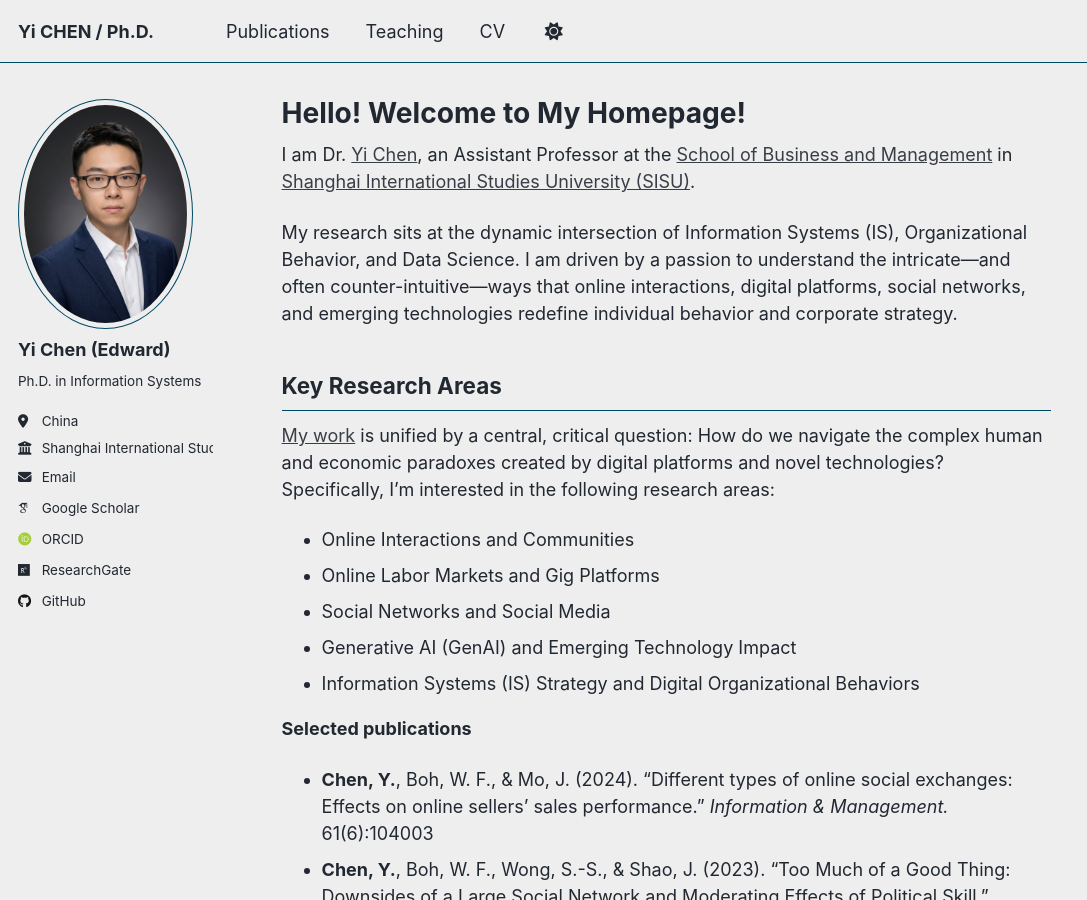
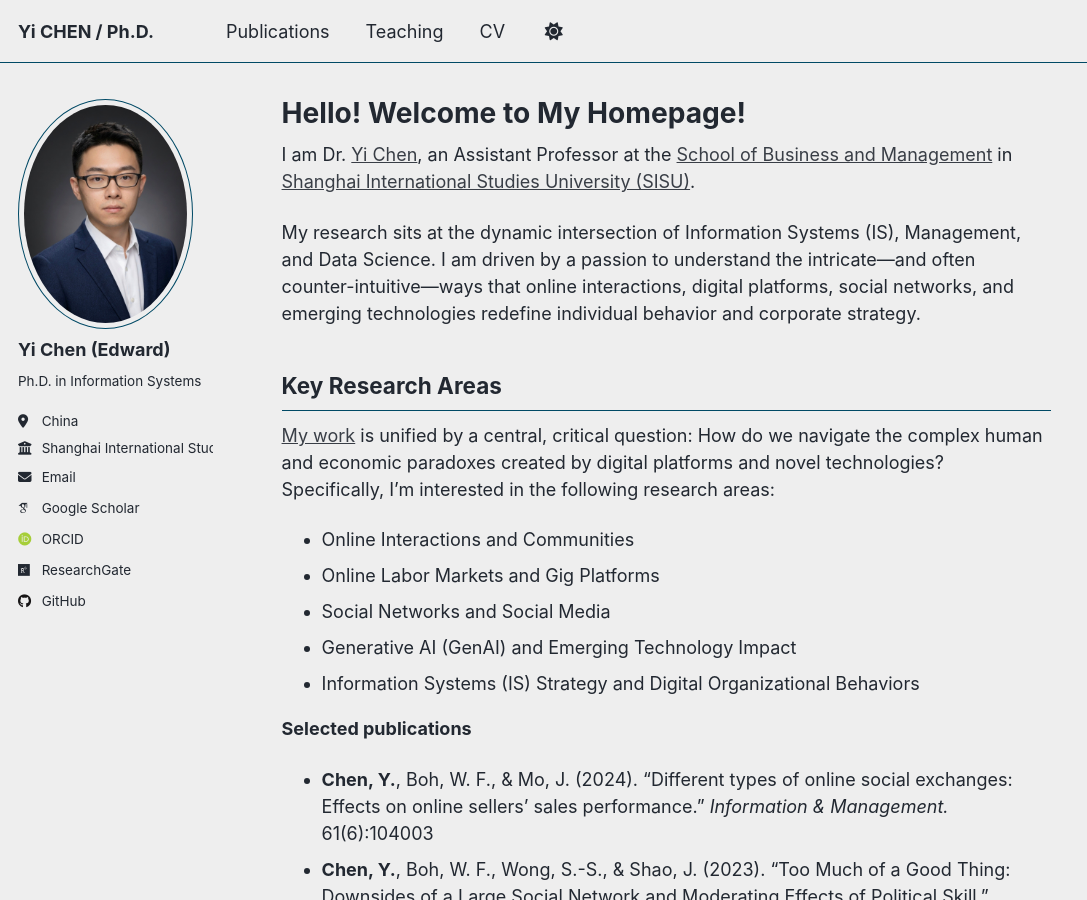
Before and after one commit to chenyi-edward/chenyi-edward.github.io, a Jekyll site: the page built from _pages/about.md, in a window 1280 px wide and 900 px high. Shown: the whole window, without its empty margins (0-1087 px from the left). Built offline with Jekyll 4.4.1, drawn with Linux system fonts in a browser that asks for light colours; some web fonts are replaced; a script that is not in the unit is left out.

Commit message:
Update about.md

```diff
--- a/_pages/about.md
+++ b/_pages/about.md
@@ -9,7 +9,7 @@ redirect_from:
 
 I am Dr. [Yi Chen](https://chenyi-edward.github.io/cv/), an Assistant Professor at the [School of Business and Management](http://en.sbm.shisu.edu.cn/ChenYi/list.htm) in [Shanghai International Studies University (SISU)](http://www.shisu.edu.cn).
 
-My research sits at the dynamic intersection of Information Systems (IS), Organizational Behavior, and Data Science. I am driven by a passion to understand the intricate—and often counter-intuitive—ways that online interactions, digital platforms, social networks, and emerging technologies redefine individual behavior and corporate strategy.
+My research sits at the dynamic intersection of Information Systems (IS), Management, and Data Science. I am driven by a passion to understand the intricate—and often counter-intuitive—ways that online interactions, digital platforms, social networks, and emerging technologies redefine individual behavior and corporate strategy.
 
 Key Research Areas
 ------
```
